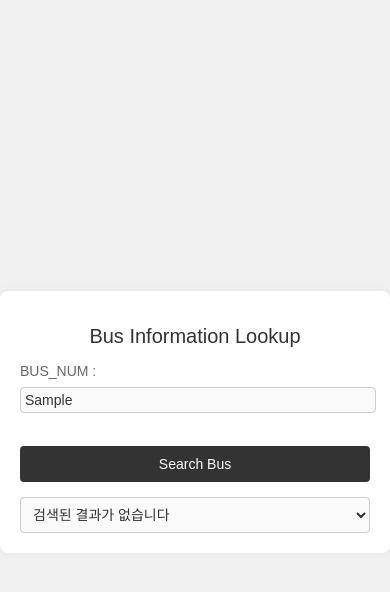
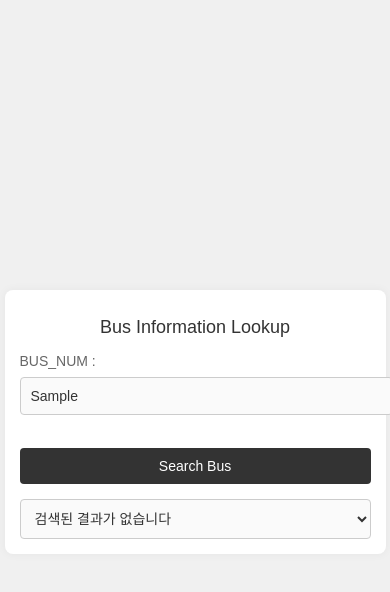
Before and after one commit to pozuhtuhv/service_CHANGWONBUS, a plain HTML site: page index.html in a window 390 px wide. Both pictures are taken after typing "Sample" into the empty fields and a click on the button "Search Bus". Drawn offline with Linux system fonts and the light colour scheme.

Commit message:
(edit) mobile_page

```diff
--- a/index.html
+++ b/index.html
@@ -3,6 +3,7 @@
 <head>
     <meta charset="UTF-8">
     <title>CHANGWONBUS API</title>
+    <meta name="viewport" content="width=device-width, initial-scale=1.0">
 <link rel="stylesheet" href="static/css/basic.css">
 <script type="application/javascript" src="static/js/script.js"></script>
 </head>
--- a/static/css/basic.css
+++ b/static/css/basic.css
@@ -16,7 +16,7 @@ body {
     border-radius: 8px;
     box-shadow: 0 0 10px rgba(0, 0, 0, 0.05);
     max-width: 400px;
-    width: 100%;
+    width: 90%;
 }
 
 h1 {
@@ -37,14 +37,11 @@ label {
 
 input[type="text"] {
     width: 100%;
-    padding-top: 4px;
-    padding-right: 0px;
-    padding-bottom: 4px;
-    padding-left: 4px;
+    padding: 10px;
     margin-bottom: 15px;
     border: 1px solid #ccc;
     border-radius: 4px;
-    font-size: 14px;
+    font-size: 16px;
     color: #333;
     background-color: #fafafa;
 }
@@ -52,11 +49,11 @@ input[type="text"] {
 button {
     background-color: #333;
     color: white;
-    padding: 10px;
+    padding: 12px;
     border: none;
     border-radius: 4px;
     cursor: pointer;
-    font-size: 14px;
+    font-size: 16px;
     width: 100%;
 }
 
@@ -66,11 +63,11 @@ button:hover {
 
 select {
     width: 100%;
-    padding: 8px;
+    padding: 10px;
     margin-top: 15px;
     border: 1px solid #ccc;
     border-radius: 4px;
-    font-size: 14px;
+    font-size: 16px;
     color: #333;
     background-color: #fafafa;
     display: none;
@@ -89,6 +86,22 @@ select {
 pre {
     white-space: pre-wrap;
     word-wrap: break-word;
-    font-size: 12px;
+    font-size: 14px;
     color: #555;
 }
+
+/* 반응형 디자인 */
+@media (max-width: 600px) {
+    h1 {
+        font-size: 18px;
+    }
+
+    input[type="text"], button, select {
+        font-size: 14px;
+        padding: 10px;
+    }
+
+    .container {
+        padding: 15px;
+    }
+}
```
